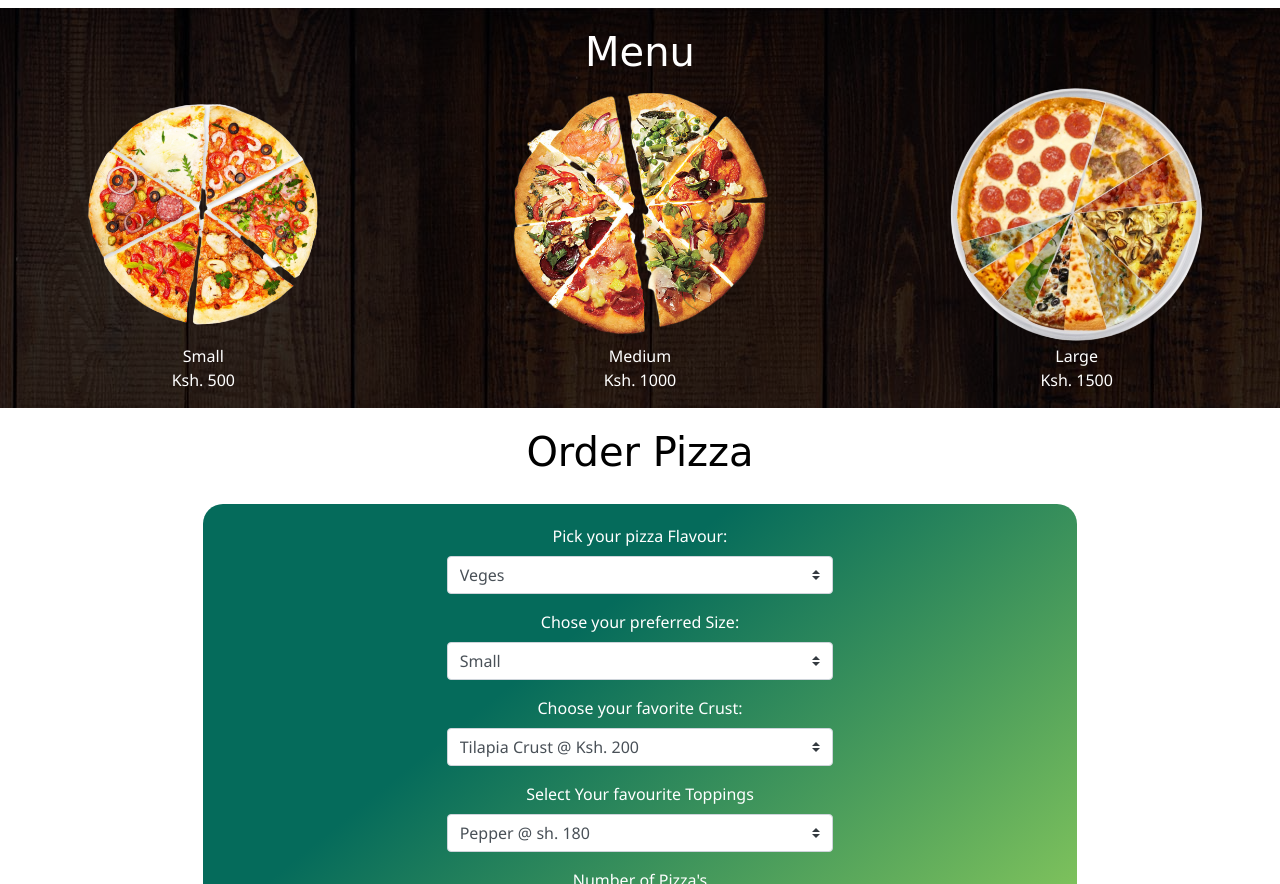
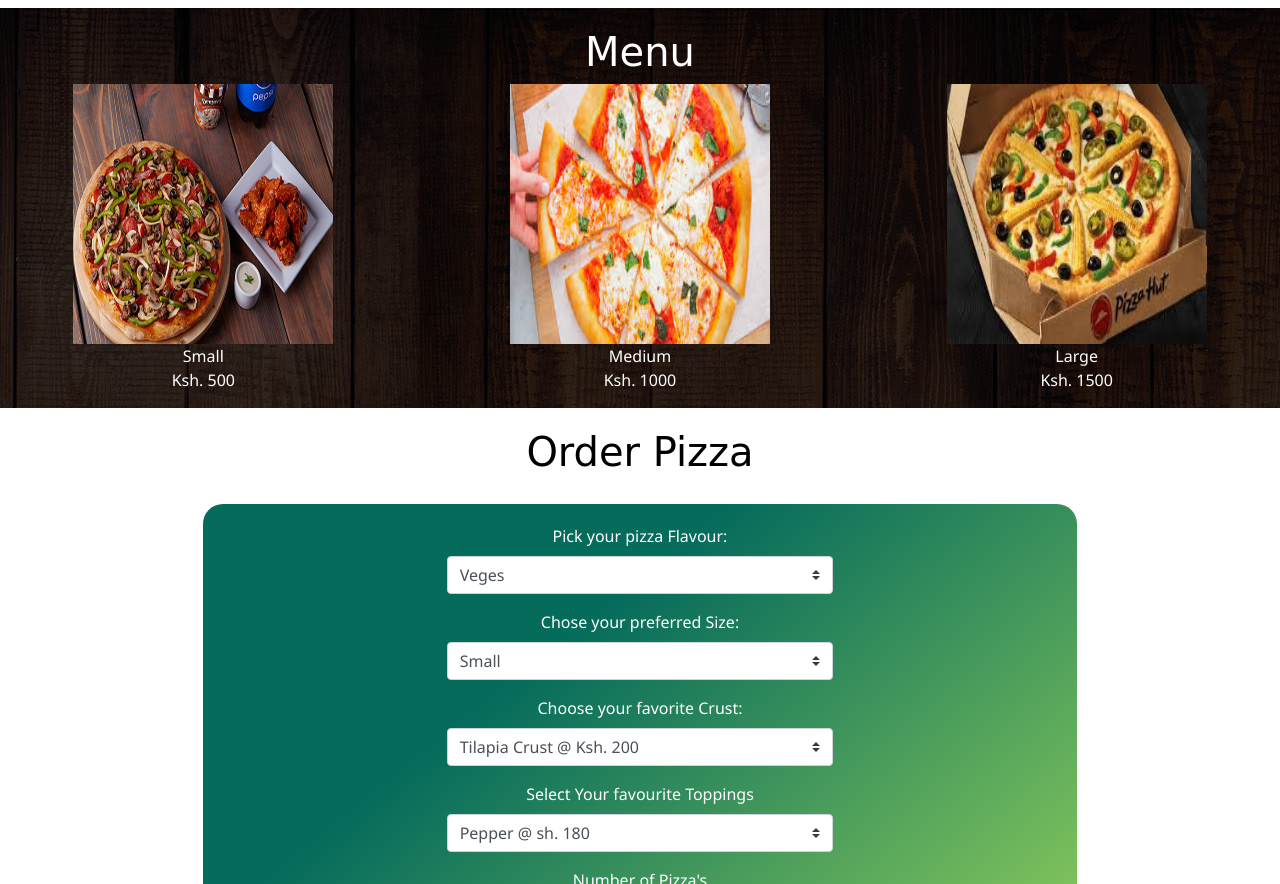
Before and after one commit to amoskipz/Pizza-House, a plain HTML site: page index.html in a window 1280 px wide. Shown: the part 902-1786 px from the top of the page. Drawn offline with nearby package versions, Linux system fonts and the light colour scheme; a script that the page names is missing; a web font is replaced by a local one.

Commit message:
index.html

```diff
--- a/index.html
+++ b/index.html
@@ -26,15 +26,15 @@
         <h1 class="text-center text-white" id="menu">Menu</h1>
         <div class="pizza-menu row text-center">
             <figure class="col-sm-4">
-                <img src="images/2.png" alt="small-pizza" class="wiggle">
+                <img src="images/amos3.jpeg" alt="small-pizza" class="wiggle">
                 <figcaption class="text-white">Small<br>Ksh. 500</figcaption>
             </figure>
             <figure class="col-sm-4">
-                <img src="images/1.png" alt="medium-pizza" class="wiggle">
+                <img src="images/amos1.jpeg" alt="medium-pizza" class="wiggle">
                 <figcaption class="text-white">Medium<br>Ksh. 1000</figcaption>
             </figure>
             <figure class="col-sm-4">
-                <img src="images/3.png" alt="large-pizza" class="wiggle">
+                <img src="images/amos2.jpeg" alt="large-pizza" class="wiggle">
                 <figcaption class="text-white">Large<br>Ksh. 1500</figcaption>
             </figure>
         </div>
```
Also changed, not shown: images/amos1.jpeg (added), images/amos2.jpeg (added), images/amos3.jpeg (added).
